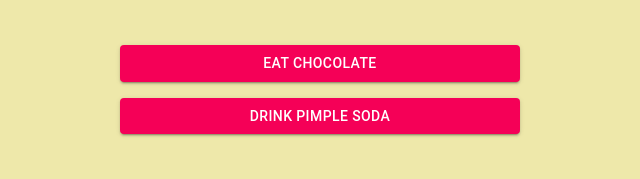
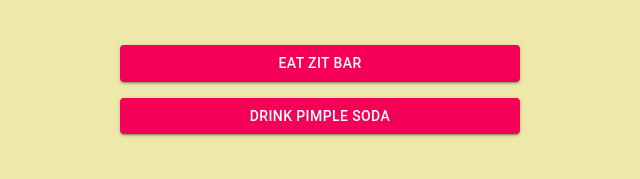
Before and after one commit to johnsonta87/pimple-face-bob, a Gatsby site: page / in a window 1280 px wide. Shown: the part 170-349 px from the top of the page, 320-960 px from the left. Built offline with nearby package versions, Linux system fonts and the light colour scheme; Gatsby itself is replaced by a stand-in of ours.

Commit message:
change button name

```diff
--- a/src/components/Start.js
+++ b/src/components/Start.js
@@ -79,7 +79,7 @@ export default function Start() {
       <div className={classes.root}>
 
         {chocolate.length > 0
-          ? <Button variant="contained" color="secondary" onClick={handlechocolate}>Eat chocolate</Button>
+          ? <Button variant="contained" color="secondary" onClick={handlechocolate}>Eat zit bar</Button>
           : <Button variant="contained" color="primary" onClick={() => setChocolate(...chocolate, [1, 2, 3, 4, 5, 6])}>Restock</Button>
         }
 
```
